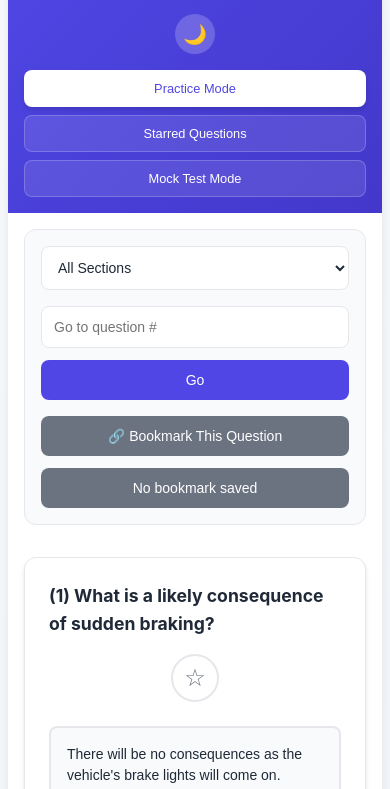
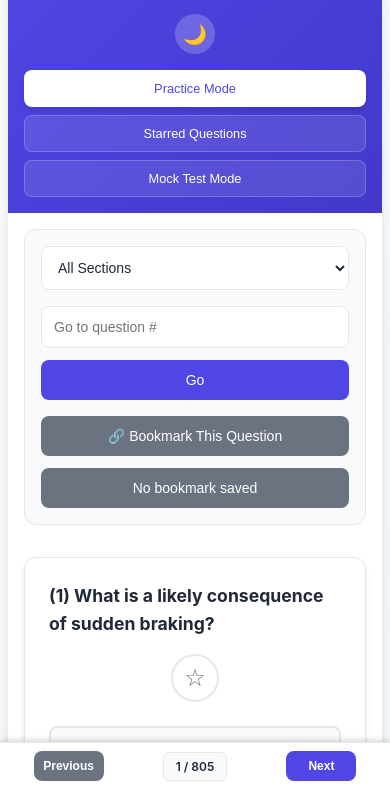
Before and after one commit to abdullahzia-6464/DDT-Practice-App, a plain HTML site: page index.html in a window 390 px wide. Shown: the part 55-844 px from the top of the page. Drawn offline with Linux system fonts and the light colour scheme.

Commit message:
navigation buttons position fixed

```diff
--- a/app.js
+++ b/app.js
@@ -196,6 +196,17 @@ document.addEventListener('DOMContentLoaded', () => {
 
     // --- Mode Switching ---
 
+    const showNavigation = (navElement) => {
+        // Hide all navigations first
+        document.querySelectorAll('.navigation, .test-navigation').forEach(nav => {
+            nav.classList.add('hidden');
+        });
+        // Show the specified navigation
+        if (navElement) {
+            navElement.classList.remove('hidden');
+        }
+    };
+
     practiceModeBtn.addEventListener('click', () => {
         practiceMode.classList.remove('hidden');
         starredMode.classList.add('hidden');
@@ -203,6 +214,7 @@ document.addEventListener('DOMContentLoaded', () => {
         practiceModeBtn.classList.add('active');
         starredModeBtn.classList.remove('active');
         mockTestModeBtn.classList.remove('active');
+        showNavigation(practiceMode.querySelector('.navigation'));
     });
 
     starredModeBtn.addEventListener('click', () => {
@@ -213,6 +225,7 @@ document.addEventListener('DOMContentLoaded', () => {
         starredModeBtn.classList.add('active');
         mockTestModeBtn.classList.remove('active');
         displayStarredQuestion();
+        showNavigation(starredMode.querySelector('.navigation'));
     });
 
     mockTestModeBtn.addEventListener('click', () => {
@@ -223,6 +236,7 @@ document.addEventListener('DOMContentLoaded', () => {
         starredModeBtn.classList.remove('active');
         mockTestModeBtn.classList.add('active');
         resetMockTestView();
+        showNavigation(null); // Hide navigation for mock test start screen
     });
 
     // --- Practice Mode Logic ---
@@ -534,6 +548,7 @@ document.addEventListener('DOMContentLoaded', () => {
 
         displayTestQuestion();
         startTimer(30 * 60);
+        showNavigation(testContainer.querySelector('.test-navigation'));
     };
 
     const displayTestQuestion = () => {
@@ -626,6 +641,7 @@ document.addEventListener('DOMContentLoaded', () => {
 
         testContainer.classList.add('hidden');
         resultsScreen.classList.remove('hidden');
+        showNavigation(null); // Hide navigation for results screen
     };
 
     const resetMockTestView = () => {
@@ -634,6 +650,7 @@ document.addEventListener('DOMContentLoaded', () => {
         resultsScreen.classList.add('hidden');
         startScreen.classList.remove('hidden');
         timerDisplay.textContent = "30:00";
+        showNavigation(null); // Hide navigation for start screen
     }
 
     startTestBtn.addEventListener('click', startTest);
--- a/style.css
+++ b/style.css
@@ -42,7 +42,7 @@ body {
     background: linear-gradient(135deg, var(--bg-secondary) 0%, var(--bg-tertiary) 100%);
     color: var(--text-primary);
     min-height: 100vh;
-    padding: 1rem;
+    padding: 1rem 1rem 100px 1rem; /* Added bottom padding for fixed navigation */
     transition: all 0.3s ease;
 }
 
@@ -349,25 +349,43 @@ button:disabled {
     color: var(--text-secondary);
 }
 
-/* Navigation */
+/* Fixed Bottom Navigation */
 .navigation, .test-navigation {
+    position: fixed;
+    bottom: 0;
+    left: 0;
+    right: 0;
     display: flex;
     justify-content: space-between;
     align-items: center;
-    margin-top: 1.5rem;
     padding: 1rem;
-    background: var(--bg-secondary);
-    border-radius: 8px;
-    border: 1px solid var(--border-color);
+    background: var(--bg-primary);
+    border-top: 1px solid var(--border-color);
+    box-shadow: 0 -4px 6px -1px rgba(0, 0, 0, 0.1), 0 -2px 4px -1px rgba(0, 0, 0, 0.06);
+    z-index: 1000;
+    backdrop-filter: blur(10px);
+    -webkit-backdrop-filter: blur(10px);
+}
+
+/* Hide navigation when not in active mode */
+.navigation.hidden, .test-navigation.hidden {
+    display: none;
 }
 
 #question-counter, #starred-question-counter, #test-question-counter {
     font-weight: 600;
     color: var(--text-primary);
     padding: 0.5rem 1rem;
-    background: var(--bg-primary);
+    background: var(--bg-secondary);
     border-radius: 6px;
     border: 1px solid var(--border-color);
+    font-size: 0.875rem;
+}
+
+/* Navigation buttons styling */
+.navigation button, .test-navigation button {
+    min-width: 100px;
+    font-weight: 600;
 }
 
 /* Test Specific Styles */
@@ -522,8 +540,20 @@ button:disabled {
     }
 
     .navigation, .test-navigation {
-        flex-direction: column;
-        gap: 1rem;
+        padding: 0.75rem;
+        flex-wrap: wrap;
+        gap: 0.5rem;
+    }
+
+    .navigation button, .test-navigation button {
+        min-width: 80px;
+        padding: 0.625rem 0.75rem;
+        font-size: 0.8rem;
+    }
+
+    #question-counter, #starred-question-counter, #test-question-counter {
+        font-size: 0.75rem;
+        padding: 0.375rem 0.75rem;
     }
 
     .test-header {
@@ -556,6 +586,10 @@ button:disabled {
 }
 
 @media (max-width: 480px) {
+    body {
+        padding: 0.5rem 0.5rem 90px 0.5rem;
+    }
+
     .header-top {
         flex-direction: column;
         gap: 1rem;
@@ -577,6 +611,17 @@ button:disabled {
     .star-btn {
         align-self: center;
     }
+
+    .navigation, .test-navigation {
+        padding: 0.5rem;
+        justify-content: space-around;
+    }
+
+    .navigation button, .test-navigation button {
+        min-width: 70px;
+        padding: 0.5rem;
+        font-size: 0.75rem;
+    }
 }
 
 /* Smooth transitions for theme switching */
```
